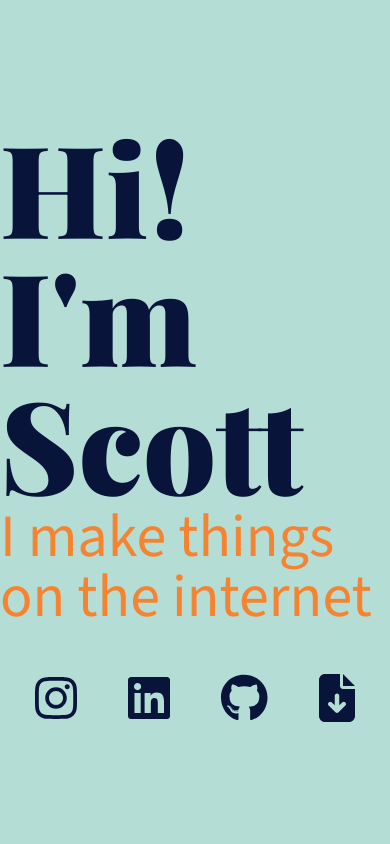
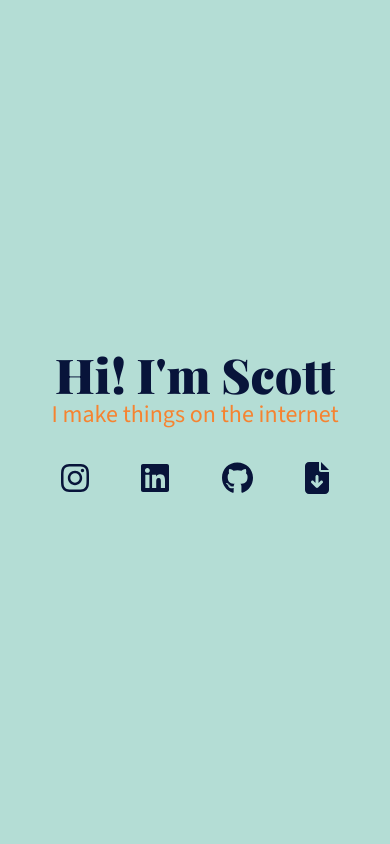
Before and after one commit to scottkennethjackson/scottkennethjackson, a PHP site: page / in a window 390 px wide. Run offline with PHP 8.4, Linux system fonts and the light colour scheme; some web fonts are replaced.

Commit message:
Add responsiveness and link functionality
I added styling that makes the page responsive across different devices and attached links to the anchor elements.
To do: Add CV.pdf for download

```diff
--- a/index.html
+++ b/index.html
@@ -25,16 +25,22 @@
         class="flex justify-center items-center min-h-screen bg-lightblue"
       >
         <div class="container flex flex-col items-center">
-          <h2 class="font-playfair text-9xl font-black text-midnight">
+          <h2
+            class="font-playfair text-5xl xs:text-7xl sm:text-8xl md:text-9xl font-black text-midnight"
+          >
             Hi! I'm Scott
           </h2>
-          <h3 class="font-source text-6xl text-orange mb-12">
+          <h3
+            class="font-source text-2xl xs:text-4xl sm:text-5xl md:text-6xl text-orange mb-8 sm:mb-10 md:mb-12"
+          >
             I make things on the internet
           </h3>
-          <span class="flex justify-between w-xs">
-            <a href="#" role="button">
+          <span class="flex justify-around w-xs sm:w-md">
+            <a href="https://www.instagram.com/skjdotcodotuk/" target="_blank" role="button">
               <svg
-                class="h-12 fill-midnight hover:fill-orange active:opacity-75"
+                title="View Instagram profile"
+                role="graphics-symbol"
+                class="h-8 sm:h-10 md:h-12 fill-midnight hover:fill-orange active:opacity-80"
                 xmlns="http://www.w3.org/2000/svg"
                 viewBox="0 0 448 512"
               >
@@ -43,9 +49,11 @@
                 />
               </svg>
             </a>
-            <a href="#" role="button">
+            <a href="https://www.linkedin.com/in/scott-kenneth-jackson/" target="_blank" role="button">
               <svg
-                class="h-12 fill-midnight hover:fill-orange active:opacity-75"
+                title="View LinkedIn profile"
+                role="graphics-symbol"
+                class="h-8 sm:h-10 md:h-12 fill-midnight hover:fill-orange active:opacity-80"
                 xmlns="http://www.w3.org/2000/svg"
                 viewBox="0 0 448 512"
               >
@@ -54,9 +62,11 @@
                 />
               </svg>
             </a>
-            <a href="#" role="button">
+            <a href="https://github.com/scottkennethjackson" target="_blank" role="button">
               <svg
-                class="h-12 fill-midnight hover:fill-orange active:opacity-75"
+                title="View GitHub profile"
+                role="graphics-symbol"
+                class="h-8 sm:h-10 md:h-12 fill-midnight hover:fill-orange active:opacity-80"
                 xmlns="http://www.w3.org/2000/svg"
                 viewBox="0 0 496 512"
               >
@@ -65,9 +75,11 @@
                 />
               </svg>
             </a>
-            <a href="#" role="button">
+            <a href="#" download role="button">
               <svg
-                class="h-12 fill-midnight hover:fill-orange active:opacity-75"
+                title="Download CV"
+                role="graphics-symbol"
+                class="h-8 sm:h-10 md:h-12 fill-midnight hover:fill-orange active:opacity-80"
                 xmlns="http://www.w3.org/2000/svg"
                 viewBox="0 0 384 512"
               >
--- a/src/output.css
+++ b/src/output.css
@@ -375,6 +375,7 @@
     --default-mono-font-variation-settings: var(
       --font-mono--font-variation-settings
     );
+    --breakpoint-xs: 30rem;
     --color-lightblue: #b4ddd5;
     --color-orange: #F68330;
     --color-activeorange: #DB752C;
@@ -530,6 +531,9 @@
 @layer utilities {
   .container {
     width: 100%;
+    @media (width >= 30rem) {
+      max-width: 30rem;
+    }
     @media (width >= 40rem) {
       max-width: 40rem;
     }
@@ -546,14 +550,14 @@
       max-width: 96rem;
     }
   }
-  .mb-12 {
-    margin-bottom: calc(var(--spacing) * 12);
+  .mb-8 {
+    margin-bottom: calc(var(--spacing) * 8);
   }
   .flex {
     display: flex;
   }
-  .h-12 {
-    height: calc(var(--spacing) * 12);
+  .h-8 {
+    height: calc(var(--spacing) * 8);
   }
   .min-h-screen {
     min-height: 100vh;
@@ -567,8 +571,8 @@
   .items-center {
     align-items: center;
   }
-  .justify-between {
-    justify-content: space-between;
+  .justify-around {
+    justify-content: space-around;
   }
   .justify-center {
     justify-content: center;
@@ -585,13 +589,13 @@
   .font-source {
     font-family: var(--font-source);
   }
-  .text-6xl {
-    font-size: var(--text-6xl);
-    line-height: var(--tw-leading, var(--text-6xl--line-height));
+  .text-2xl {
+    font-size: var(--text-2xl);
+    line-height: var(--tw-leading, var(--text-2xl--line-height));
   }
-  .text-9xl {
-    font-size: var(--text-9xl);
-    line-height: var(--tw-leading, var(--text-9xl--line-height));
+  .text-5xl {
+    font-size: var(--text-5xl);
+    line-height: var(--tw-leading, var(--text-5xl--line-height));
   }
   .font-black {
     --tw-font-weight: var(--font-weight-black);
@@ -602,9 +606,6 @@
   }
   .text-orange {
     color: var(--color-orange);
-  }
-  .italic {
-    font-style: italic;
   }
   .hover\:fill-orange {
     &:hover {
@@ -618,9 +619,87 @@
       opacity: 75%;
     }
   }
-}
-* {
-  *border: 1px dotted red;
+  .active\:opacity-80 {
+    &:active {
+      opacity: 80%;
+    }
+  }
+  .active\:opacity-90 {
+    &:active {
+      opacity: 90%;
+    }
+  }
+  .xs\:text-4xl {
+    @media (width >= 30rem) {
+      font-size: var(--text-4xl);
+      line-height: var(--tw-leading, var(--text-4xl--line-height));
+    }
+  }
+  .xs\:text-7xl {
+    @media (width >= 30rem) {
+      font-size: var(--text-7xl);
+      line-height: var(--tw-leading, var(--text-7xl--line-height));
+    }
+  }
+  .sm\:mb-10 {
+    @media (width >= 40rem) {
+      margin-bottom: calc(var(--spacing) * 10);
+    }
+  }
+  .sm\:mb-12 {
+    @media (width >= 40rem) {
+      margin-bottom: calc(var(--spacing) * 12);
+    }
+  }
+  .sm\:h-10 {
+    @media (width >= 40rem) {
+      height: calc(var(--spacing) * 10);
+    }
+  }
+  .sm\:h-12 {
+    @media (width >= 40rem) {
+      height: calc(var(--spacing) * 12);
+    }
+  }
+  .sm\:w-md {
+    @media (width >= 40rem) {
+      width: var(--container-md);
+    }
+  }
+  .sm\:text-5xl {
+    @media (width >= 40rem) {
+      font-size: var(--text-5xl);
+      line-height: var(--tw-leading, var(--text-5xl--line-height));
+    }
+  }
+  .sm\:text-8xl {
+    @media (width >= 40rem) {
+      font-size: var(--text-8xl);
+      line-height: var(--tw-leading, var(--text-8xl--line-height));
+    }
+  }
+  .md\:mb-12 {
+    @media (width >= 48rem) {
+      margin-bottom: calc(var(--spacing) * 12);
+    }
+  }
+  .md\:h-12 {
+    @media (width >= 48rem) {
+      height: calc(var(--spacing) * 12);
+    }
+  }
+  .md\:text-6xl {
+    @media (width >= 48rem) {
+      font-size: var(--text-6xl);
+      line-height: var(--tw-leading, var(--text-6xl--line-height));
+    }
+  }
+  .md\:text-9xl {
+    @media (width >= 48rem) {
+      font-size: var(--text-9xl);
+      line-height: var(--tw-leading, var(--text-9xl--line-height));
+    }
+  }
 }
 @keyframes spin {
   to {
```
Also changed, not shown: src/input.css (+5 -3 lines).
